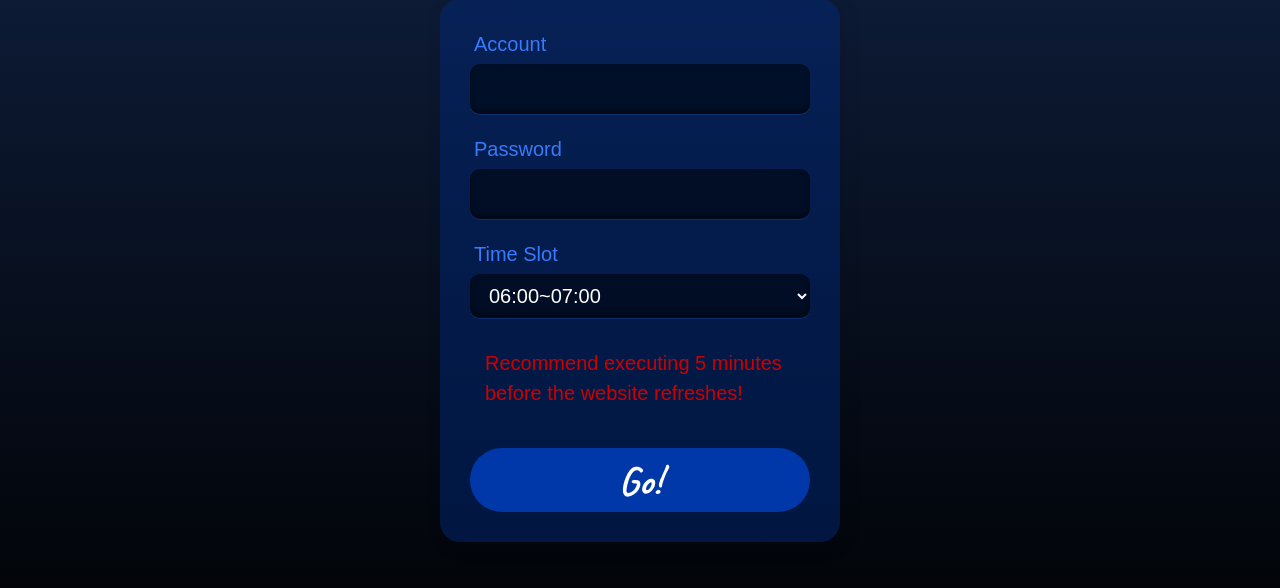
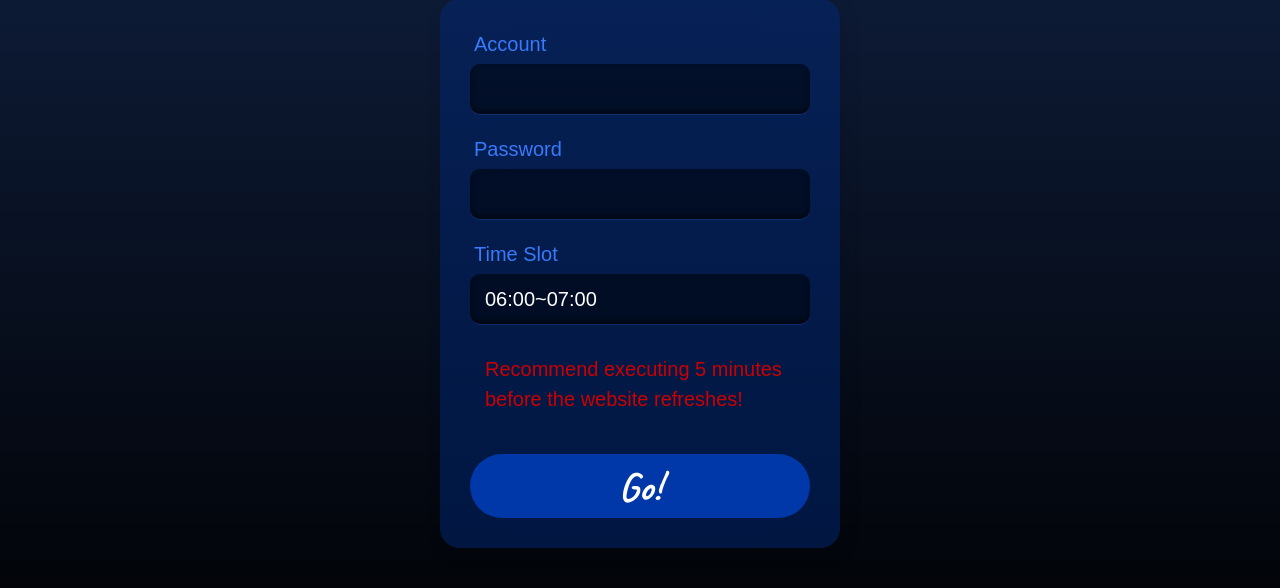
Before and after one commit to Neroal/venue-booking-bot, a Flask app: page / in a window 1280 px wide. Shown: the part 96-684 px from the top of the page. Run offline with Flask 3, Linux system fonts and the light colour scheme.

Commit message:
修正safari樣式異常

```diff
--- a/static/styles.css
+++ b/static/styles.css
@@ -124,6 +124,12 @@ input {
 
 input,
 select {
+  -webkit-appearance:none;
+  -moz-appearance:none;
+  -ms-appearance:none;
+  appearance:none;
+  outline:0;
+
   background-color: rgba(0, 0, 0, 0.5);
   box-shadow: 0px 1px 0px 0px rgba(56, 122, 251, 0.2), inset 0px -3px 6px 0px rgba(0, 0, 0, 0.5);
   text-align: left;
```
